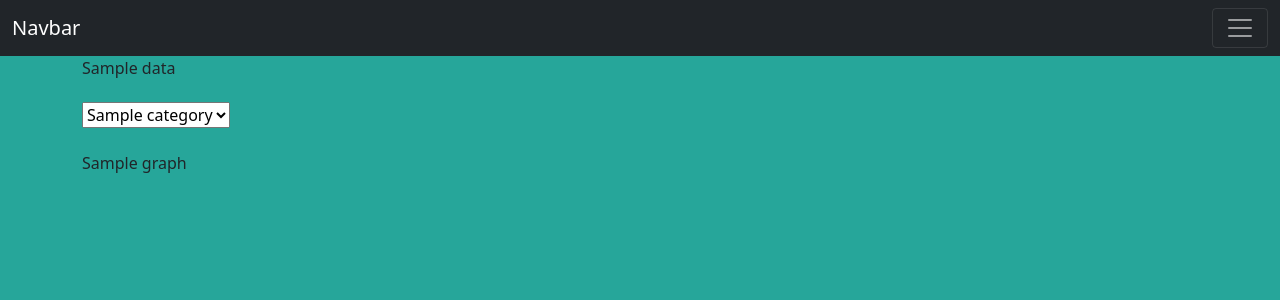
After one commit to daralion/dobleG, a Django app: template GoB/dashboard/templates/dashboard/selection.html in a window 1280 px wide. The commit adds this page. Shown: the top 300 px of the page. Run offline with Django 4.2, Linux system fonts and the light colour scheme; the template is opened without the code that fills it: most values are stand-ins (such as "Sample title", 1, 10 or a date in 2020); some libraries are stand-ins or nearby versions.

Commit message:
added selection page and graphs

```diff
--- a/GoB/dashboard/templates/dashboard/about.html
+++ /dev/null
@@ -1,4 +0,0 @@
-{% extends "dashboard/base.html" %}
-{% block content %}
-    <h1>about page</h1>
-{% endblock content %}
--- a/GoB/dashboard/templates/dashboard/base.html
+++ b/GoB/dashboard/templates/dashboard/base.html
@@ -10,6 +10,7 @@
     <title>Dashboard</title>
 </head>
 <body style="background-color:#26a69a">
+    <script src="https://cdn.plot.ly/plotly-latest.min.js"></script>
     <nav class="navbar navbar-dark bg-dark">
     <div class="container-fluid">
         <a class="navbar-brand" href={% url 'dashboard-home' %}>Navbar</a>
@@ -22,7 +23,7 @@
             <a class="nav-link active" aria-current="page" href={% url 'dashboard-home' %}>Home</a>
             </li>
             <li class="nav-item">
-            <a class="nav-link" href={% url 'dashboard-about' %}>About</a>
+            <a class="nav-link" href={% url 'dashboard-selection' %}>Selection</a>
             </li>
         </ul>
         </div>
--- a/GoB/dashboard/templates/dashboard/home.html
+++ b/GoB/dashboard/templates/dashboard/home.html
@@ -1,6 +1,5 @@
 {% extends "dashboard/base.html" %}
 {% block content %}
-<script src="https://cdn.plot.ly/plotly-latest.min.js"></script>
 <div class="container">
     {% for d in data %}
         <div class="row" style="padding-top:2%;">
--- /dev/null
+++ b/GoB/dashboard/templates/dashboard/selection.html
@@ -0,0 +1,27 @@
+{% extends "dashboard/base.html" %}
+{% block content %}
+    {% if data %}
+        {{data}}
+    {% endif %}
+    {% if categories %}
+        <div style="padding-top: 2%;">
+            <form name="categories_form" id="categories_form" method="post" action="">
+                {% csrf_token %}
+                <select id="categories" name="categories"  onChange="this.form.submit();">
+                    {% for category in categories %}
+                        <option value={{forloop.counter}} {% if selected_category == category %} selected {% endif %} >
+                            {{category}}
+                        </option>
+                    {% endfor %}
+                </select>
+            </form>
+        </div>
+    {% endif %}
+    {% if graph %}
+        <div class="col-md-10" style="padding-top: 2%;">
+            {% autoescape off %}
+            {{ graph }}
+            {% endautoescape %}
+        </div>
+    {% endif %}
+{% endblock content %}
--- a/GoB/dashboard/urls.py
+++ b/GoB/dashboard/urls.py
@@ -4,5 +4,5 @@ from . import views
 
 urlpatterns = [
     path('', views.home, name='dashboard-home'),
-    path('about/', views.about, name='dashboard-about'),
+    path('selection/', views.selection, name='dashboard-selection'),
 ]
```
Also changed, not shown: GoB/dashboard/utils/DbQuery.py (+16 -1 lines), GoB/dashboard/utils/RunGraph.py (+2 -9 lines), GoB/dashboard/views.py (+22 -2 lines).
